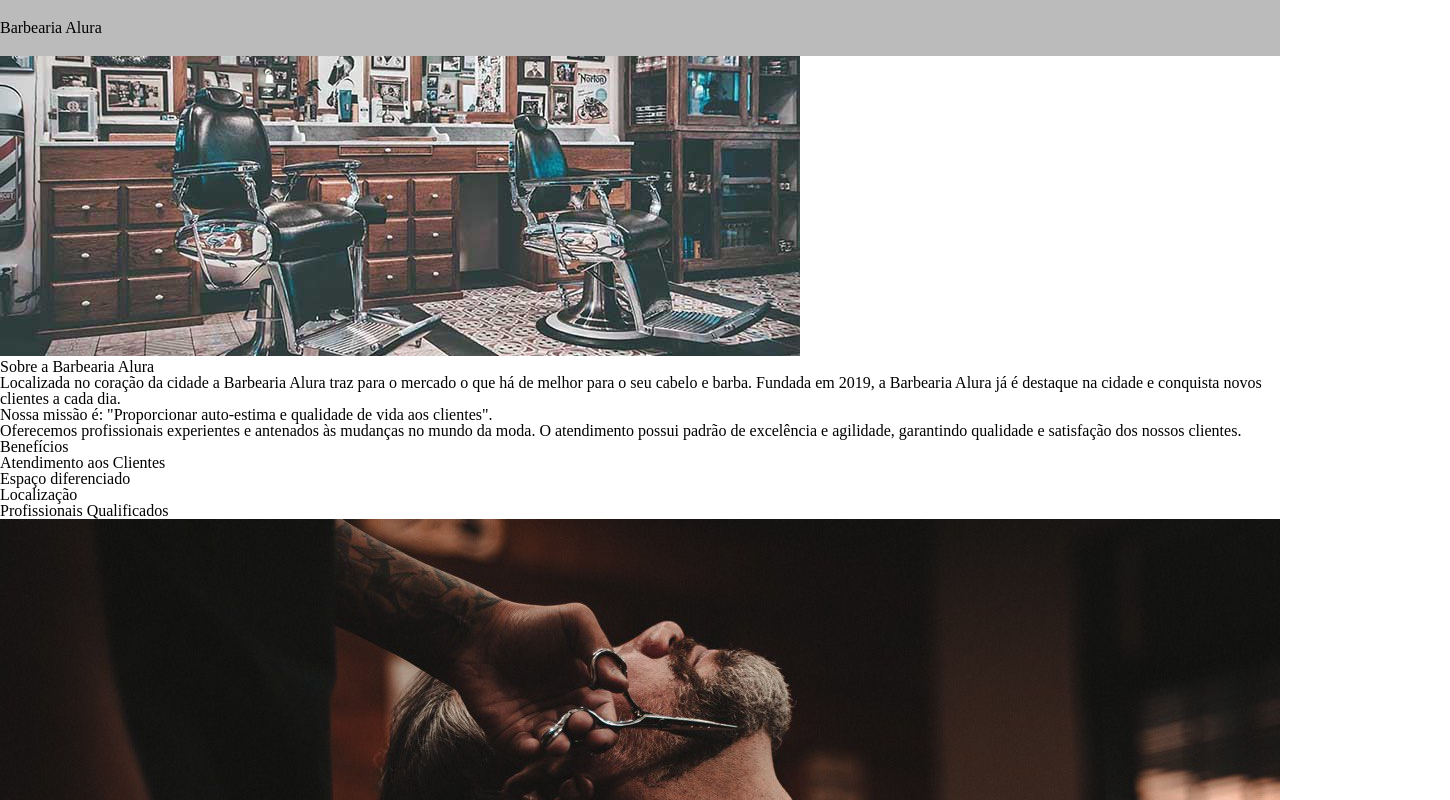
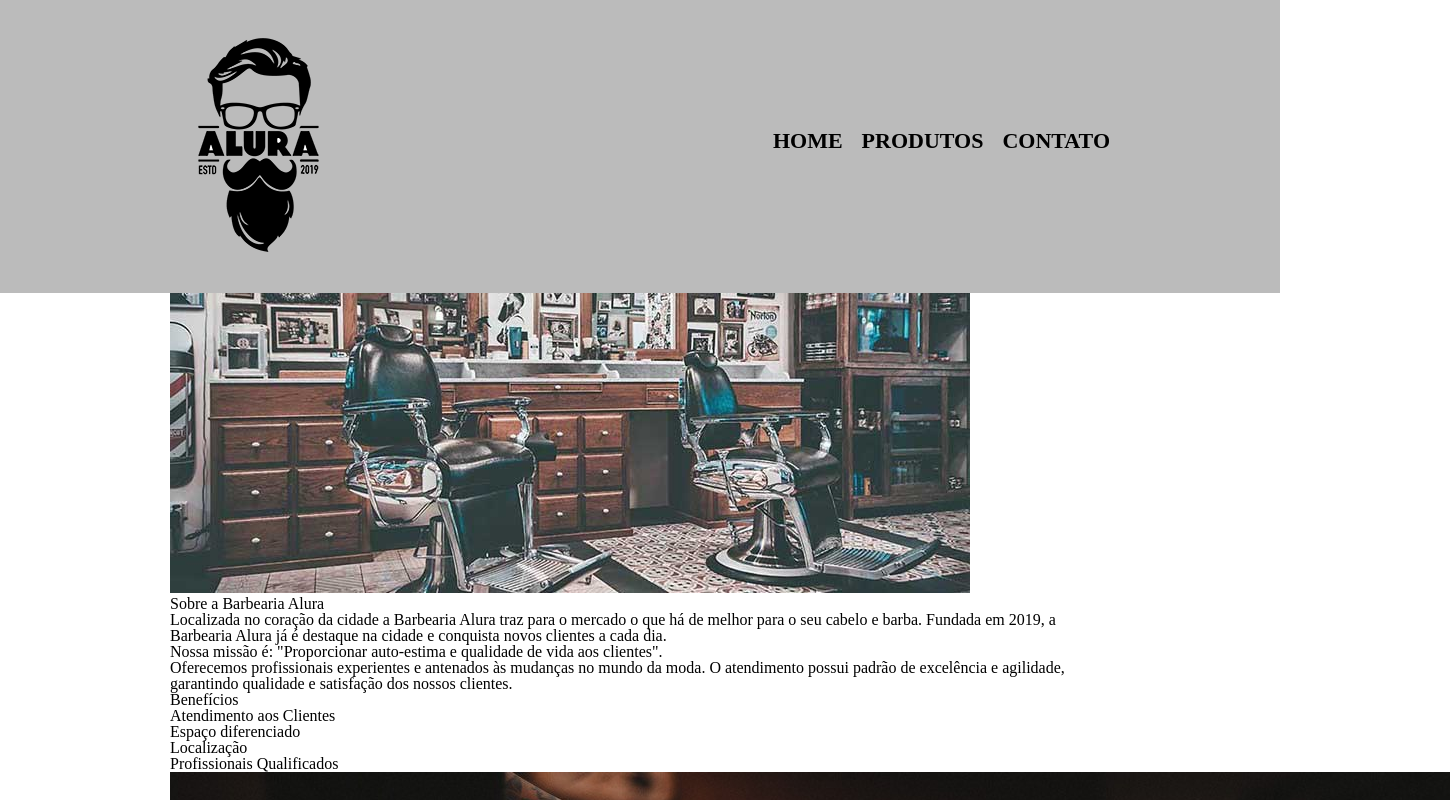
Before and after one commit to midnight2606/Barbearia2, a plain HTML site: page index.html in a window 1280 px wide. Shown: the top 800 px of the page, 1450 px wide, since content can reach past the window. Drawn offline with Linux system fonts and the light colour scheme.

Commit message:
Add files via upload

```diff
--- a/index.html
+++ b/index.html
@@ -10,10 +10,20 @@
 
 	<body>
 		<header>
-			<h1 class="titulo-principal">Barbearia Alura</h1>
+			<div class="caixa">
+				<h1><img src="logo.png" alt="Logo da Barbearia Alura"></h1>
+
+				<nav>
+					<ul>
+						<li><a href="index.html">Home</a></li>
+						<li><a href="produtos.html">Produtos</a></li>
+						<li><a href="contato.html">Contato</a></li>
+					</ul>
+				</nav>
+			</div>
 		</header>
 
-		<img id="banner" src="banner.jpg">
+		<main> <img id="banner" src="banner.jpg">
 
 		<div class="principal">
 			<h2 class="titulo-centralizado">Sobre a Barbearia Alura</h2>
@@ -37,6 +47,12 @@
 
 			<img src="beneficios.jpg" class="imagembeneficios">
 		</div>
+		</main>
+
+		<footer>
+			<img src="logo-branco.png" alt="Logo da Barbearia Alura">
+			<p class="copyright">&copy; Copyright Barbearia Alura - 2019</p>
+		</footer>
 
 	</body>
 </html>
```
